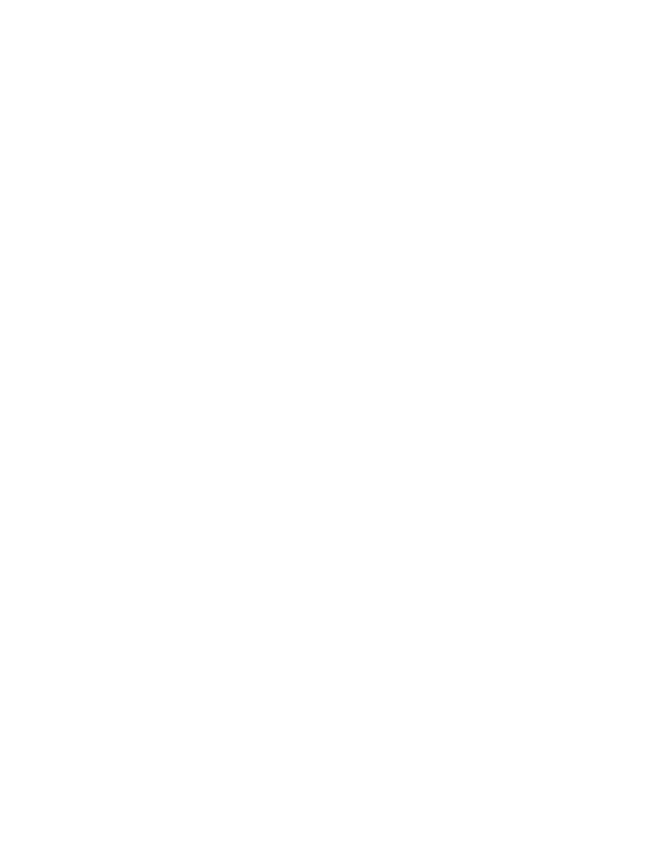
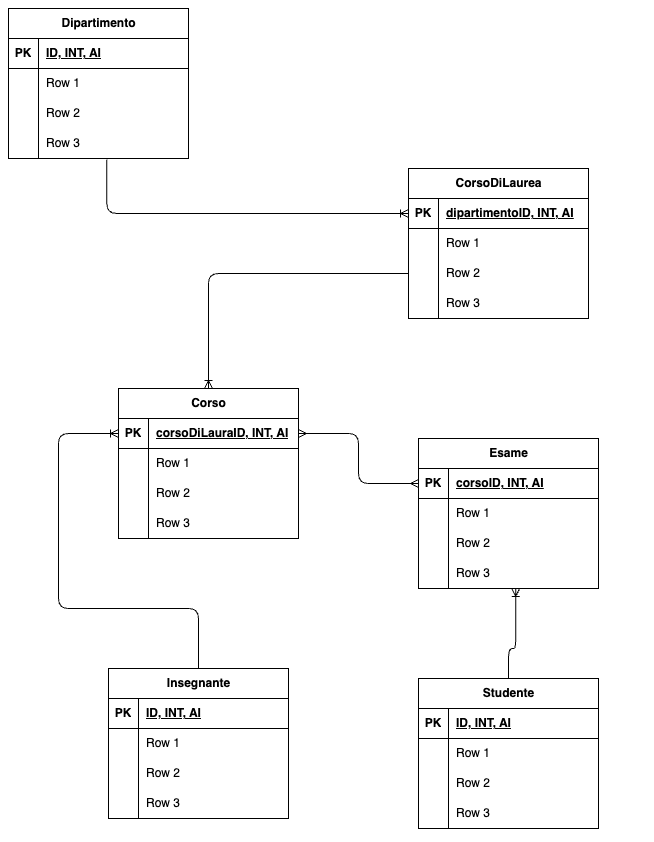
Before and after one commit to IonelxSolow/db-university, a plain HTML site: page index.html in a window 1280 px wide. Shown: the whole page, without its empty margins (0-654 px from the left). Before the commit the page ends 800 px from the top, so only its background shows below. Drawn offline with Linux system fonts and the light colour scheme.

Commit message:
Refactor README.md table structure for clarity; update index.html image source; add library.drawio diagram; include library.png image file.

```diff
--- a/index.html
+++ b/index.html
@@ -6,6 +6,6 @@
     <title>DB Univerity</title>
 </head>
 <body>
-    <img src="./titolo.png" alt="">
+    <img src="./library.png" alt="">
 </body>
 </html>
```
Also changed, not shown: library.png (added), 2 other files.
